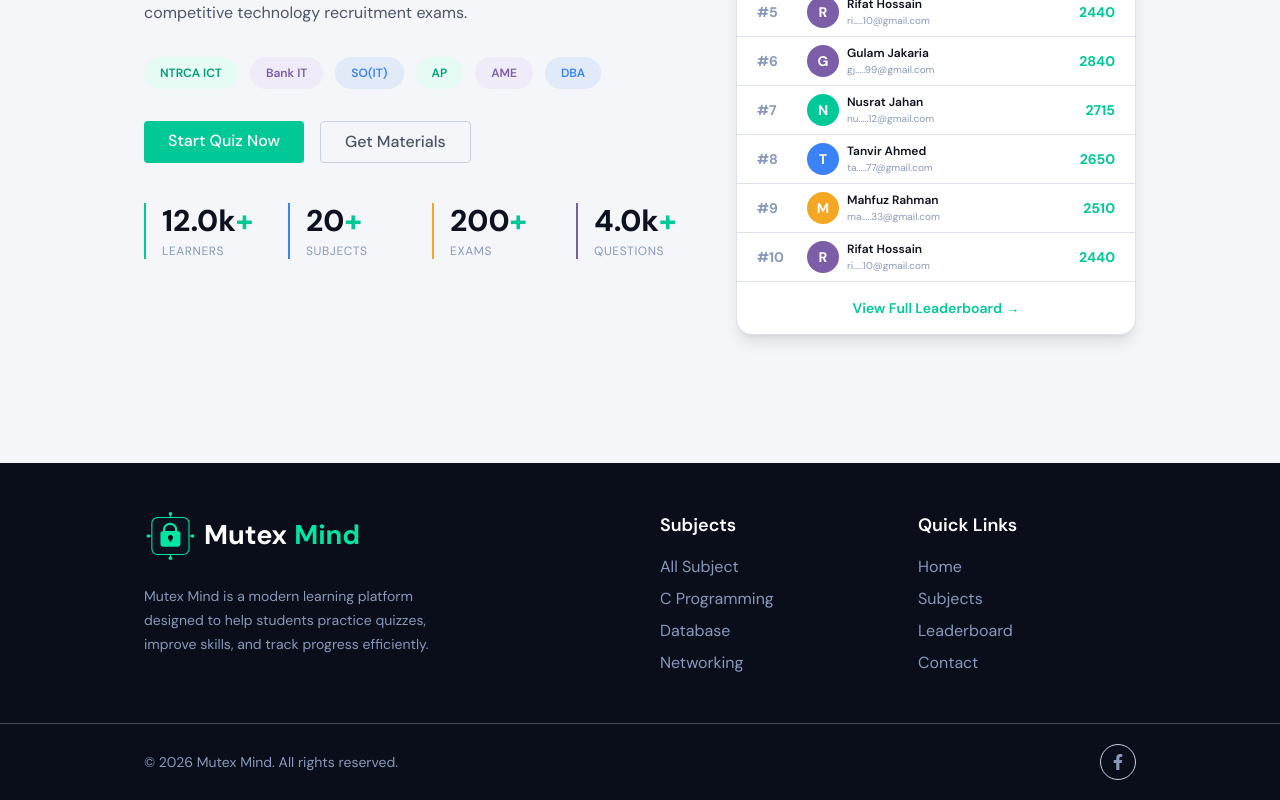
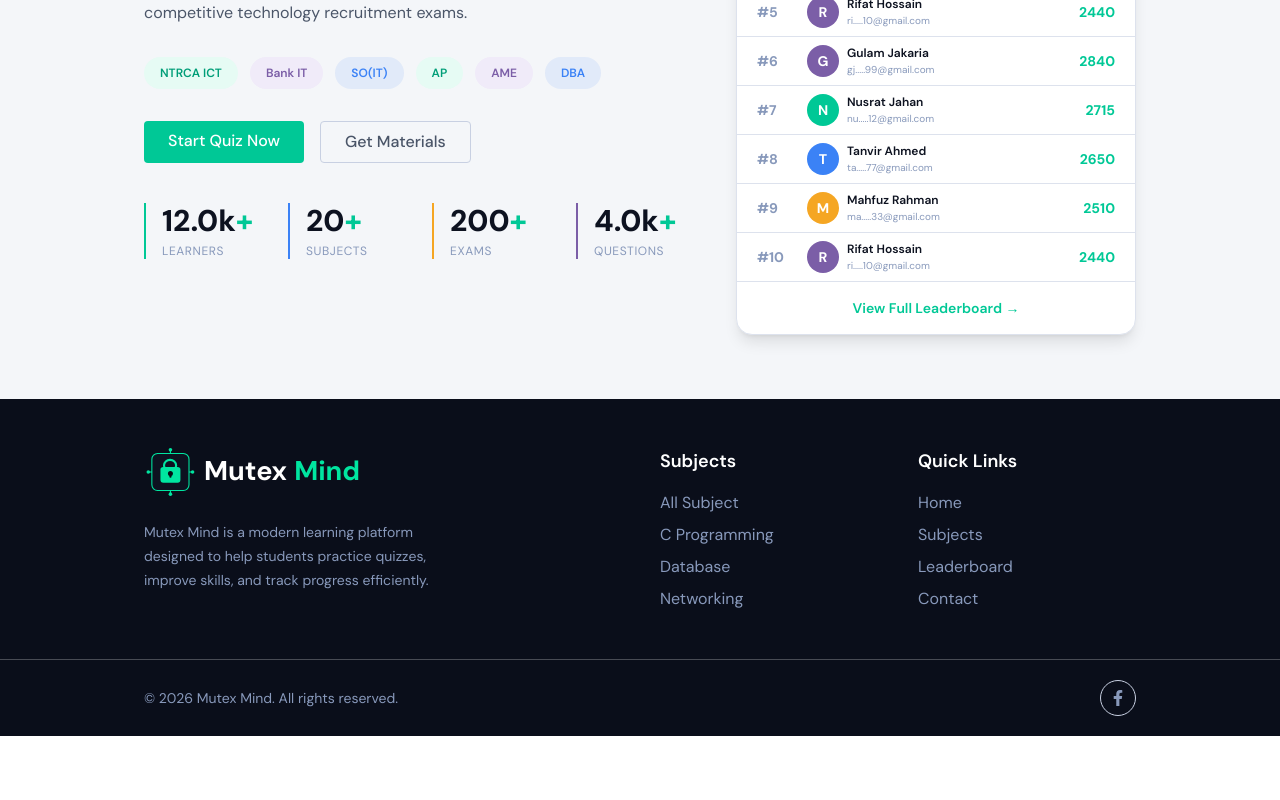
Before and after one commit to Jakaria030/mutex-mind-frontend, a React (Vite) app: page / in a window 1280 px wide. Shown: the part 426-1226 px from the top of the page. After the commit the page ends 1162 px from the top, so only its background shows below. Built offline with nearby package versions, Linux system fonts and the light colour scheme.

Commit message:
fix: header sticky position and footer spacing

```diff
--- a/src/layouts/MainLayout/components/Footer.jsx
+++ b/src/layouts/MainLayout/components/Footer.jsx
@@ -14,7 +14,7 @@ const Footer = () => {
     ];
 
     return (
-        <footer className="bg-navy mt-16">
+        <footer className="bg-navy">
 
             {/* Top Section */}
             <div className="max-w-5xl mx-auto px-2 sm:px-4 py-12 grid grid-cols-1 md:grid-cols-4 gap-10">
--- a/src/layouts/MainLayout/components/Navbar.jsx
+++ b/src/layouts/MainLayout/components/Navbar.jsx
@@ -14,7 +14,7 @@ const Navbar = () => {
     };
 
     return (
-        <header className="w-full border-b border-border-1 bg-white relative">
+        <header className="w-full border-b border-border-1 bg-white sticky top-0 z-50">
             <nav className="max-w-5xl mx-auto px-2 sm:px-4 h-16 flex items-center justify-between">
 
                 {/* Logo */}
```
